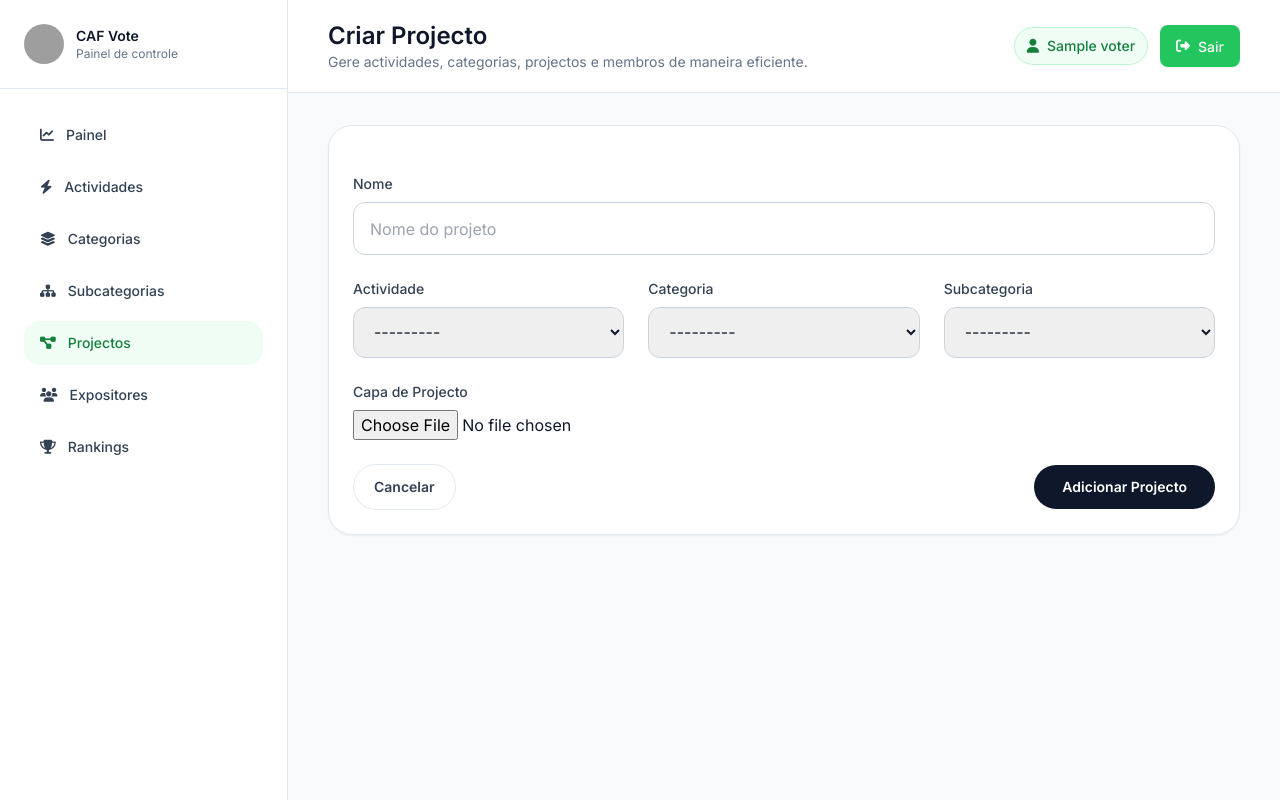
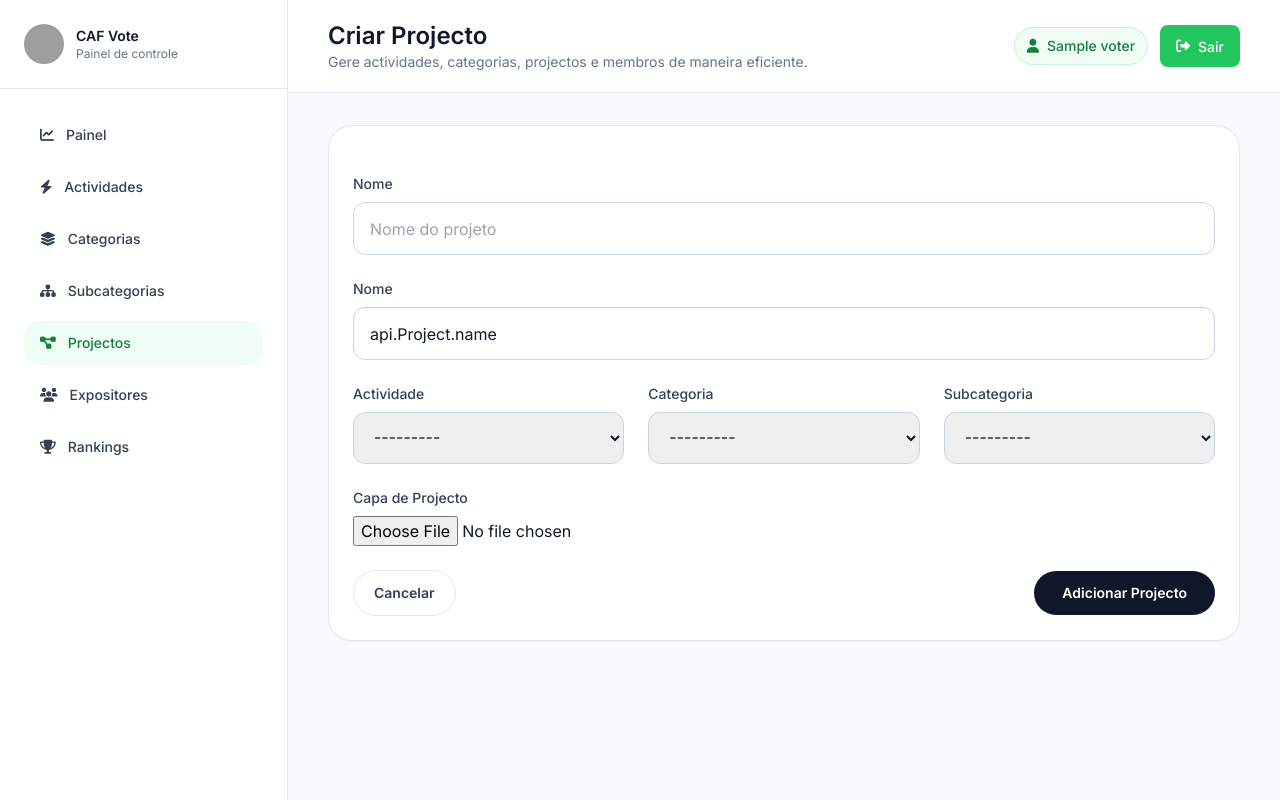
Before and after one commit to Top-Head/voting-system-backend, a Django app: page /dashboard/projects/create/ in a window 1280 px wide. Run offline with Django 5.2, Linux system fonts and the light colour scheme; a user stored in the database is signed in; tables that the repository leaves empty hold one stand-in row (values such as "Sample post"); parts of the project's set-up code (start-up, migrations or seed data) failed here and were passed over; some libraries are stand-ins or nearby versions; grey boxes are pictures that could not be loaded.

Commit message:
feat: HTML form rendered on frontend

```diff
--- a/templates/admin_panel/project_form.html
+++ b/templates/admin_panel/project_form.html
@@ -10,6 +10,11 @@
         <label class="mb-2 block text-sm font-medium text-slate-700">Nome</label>
         {{ form.name }}
         {{ form.name.errors }}
+      </div>
+      <div>
+        <label class="mb-2 block text-sm font-medium text-slate-700">Nome</label>
+        {{ form.description }}
+        {{ form.description.errors }}
       </div>
       <div class="grid gap-6 md:grid-cols-3">
         <div>
```
